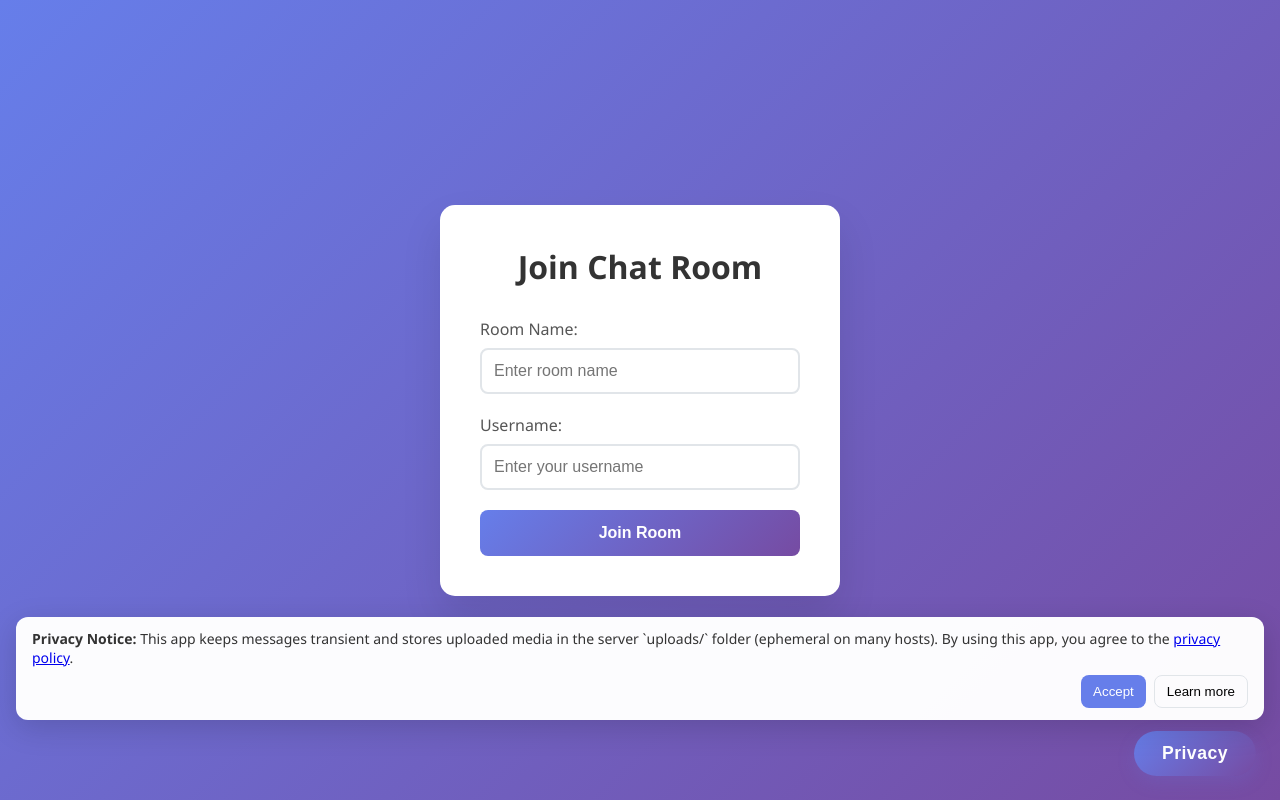
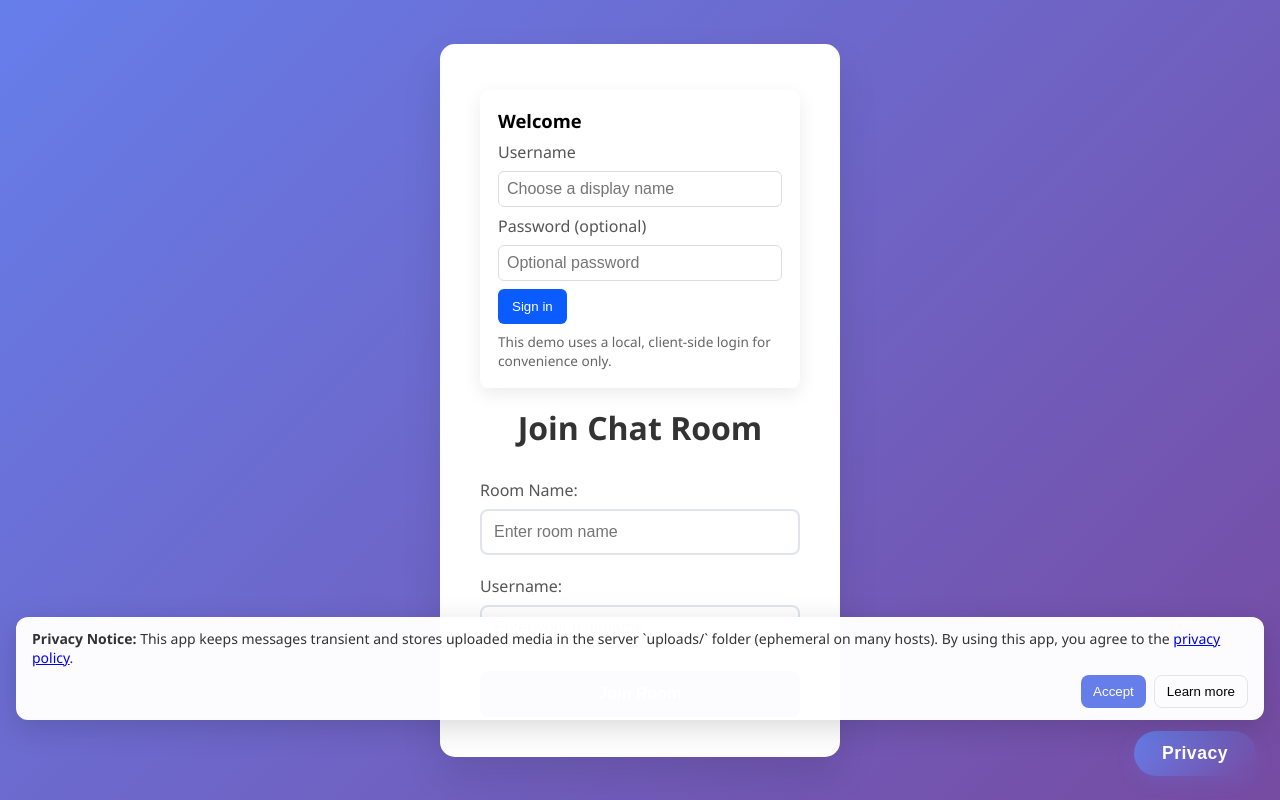
Before and after one commit to ManjusPrasad/REALTIME-CHAT-APP, a FastAPI app: page / in a window 1280 px wide. Run offline with FastAPI, Linux system fonts and the light colour scheme.

Commit message:
Add client-side login UI and small UI polish (login modal, avatar, styles)

```diff
--- a/static/app.js
+++ b/static/app.js
@@ -17,6 +17,12 @@ class ChatApp {
         this.roomNameInput = document.getElementById('room-name');
         this.usernameInput = document.getElementById('username');
         this.joinBtn = document.getElementById('join-btn');
+        // Login elements
+        this.loginPanel = document.getElementById('login-panel');
+        this.loginForm = document.getElementById('login-form');
+        this.loginUsername = document.getElementById('login-username');
+        this.loginPassword = document.getElementById('login-password');
+        this.loginBtn = document.getElementById('login-btn');
 
         // Chat container elements
         this.chatContainer = document.getElementById('chat-container');
@@ -37,6 +43,34 @@ class ChatApp {
             this.uploadBtn.addEventListener('click', () => this.fileInput.click());
             this.fileInput.addEventListener('change', (e) => this.handleFileUpload(e));
         }
+
+        // Pre-fill username from client-side login if available
+        const storedUser = localStorage.getItem('chatUser');
+        if (storedUser) {
+            try {
+                const parsed = JSON.parse(storedUser);
+                if (parsed && parsed.username) {
+                    this.usernameInput.value = parsed.username;
+                    // Hide login panel if exists
+                    if (this.loginPanel) this.loginPanel.style.display = 'none';
+                }
+            } catch (e) {}
+        }
+    }
+
+    handleLoginSubmit(e) {
+        e.preventDefault();
+        const username = this.loginUsername.value.trim();
+        if (!username) return alert('Please enter a username');
+        // Save locally (this is a demo; no server-side auth)
+        const payload = { username };
+        localStorage.setItem('chatUser', JSON.stringify(payload));
+        // Hide login and prefill join username
+        if (this.loginPanel) this.loginPanel.style.display = 'none';
+        this.usernameInput.value = username;
+        this.currentUsername = username;
+        // focus on room input
+        this.roomNameInput.focus();
     }
         async handleFileUpload(e) {
             const file = e.target.files[0];
@@ -78,6 +112,11 @@ class ChatApp {
             e.preventDefault();
             this.joinRoom();
         });
+
+        // Login form submission (if present)
+        if (this.loginForm) {
+            this.loginForm.addEventListener('submit', (e) => this.handleLoginSubmit(e));
+        }
 
         // Message form submission
         this.messageForm.addEventListener('submit', (e) => {
--- a/static/styles.css
+++ b/static/styles.css
@@ -510,3 +510,21 @@ body {
     background: rgba(0,0,0,0.8);
     z-index: 2000;
 }
+
+/* Login panel */
+.login-panel {
+    background:#fff;
+    padding:18px;
+    border-radius:8px;
+    box-shadow:0 6px 18px rgba(0,0,0,0.08);
+    max-width:420px;
+    margin:6px auto 18px auto;
+}
+.login-panel h2{margin:0 0 8px 0;font-size:1.15rem}
+.login-panel .login-note{font-size:0.85rem;color:#666;margin-top:8px}
+.login-form .form-group{margin-bottom:8px}
+.login-form input{width:100%;padding:8px;border:1px solid #ddd;border-radius:6px}
+.login-form button{background:#0b5cff;color:#fff;border:none;padding:10px 14px;border-radius:6px;cursor:pointer}
+
+/* View-once viewer media styles */
+.view-once-viewer img, .view-once-viewer video{border-radius:8px;box-shadow:0 10px 30px rgba(0,0,0,0.5);max-width:92%;max-height:92%;}
--- a/templates/index.html
+++ b/templates/index.html
@@ -10,6 +10,23 @@
     <!-- Landing Panel (visible initially, hidden once connected) -->
     <div id="landing-panel" class="landing-panel">
         <div class="landing-content">
+            <!-- Login first: if not logged in, user fills this; otherwise join form is shown -->
+            <div id="login-panel" class="login-panel">
+                <h2>Welcome</h2>
+                <form id="login-form" class="login-form">
+                    <div class="form-group">
+                        <label for="login-username">Username</label>
+                        <input type="text" id="login-username" name="login-username" placeholder="Choose a display name" required />
+                    </div>
+                    <div class="form-group">
+                        <label for="login-password">Password (optional)</label>
+                        <input type="password" id="login-password" name="login-password" placeholder="Optional password" />
+                    </div>
+                    <button type="submit" id="login-btn">Sign in</button>
+                </form>
+                <div class="login-note">This demo uses a local, client-side login for convenience only.</div>
+            </div>
+
             <h1>Join Chat Room</h1>
             <form id="join-form" class="join-form">
                 <div class="form-group">
```
